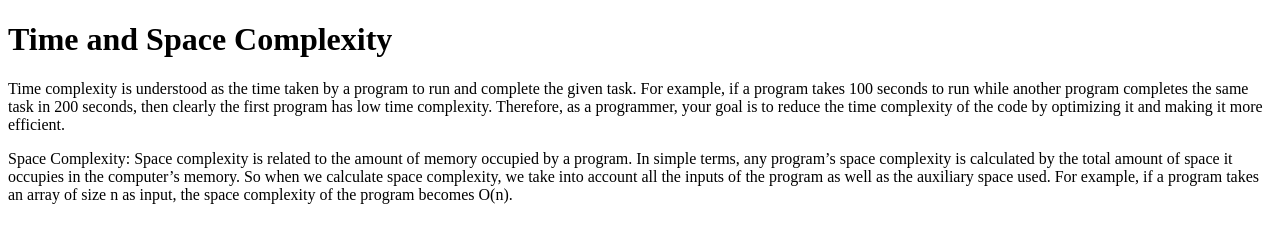
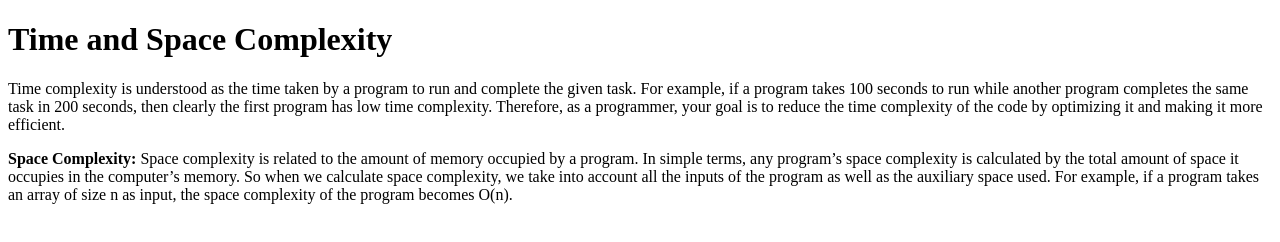
Before and after one commit to acciojob/time-and-space-complexity-olili27, a website: page main.html in a window 1280 px wide. Drawn offline with Linux system fonts and the light colour scheme.

Commit message:
created a submission

```diff
--- a/main.html
+++ b/main.html
@@ -14,7 +14,7 @@
 		completes the same task in 200 seconds, then clearly the first program has low time
 		complexity. Therefore, as a programmer, your goal is to reduce the time complexity of
 		the code by optimizing it and making it more efficient.</p>
-	<p>Space Complexity: Space complexity is related to the amount of memory occupied by a
+	<p><b>Space Complexity: </b>Space complexity is related to the amount of memory occupied by a
 		program. In simple terms, any program’s space complexity is calculated by the total
 		amount of space it occupies in the computer’s memory. So when we calculate space
 		complexity, we take into account all the inputs of the program as well as the
```
